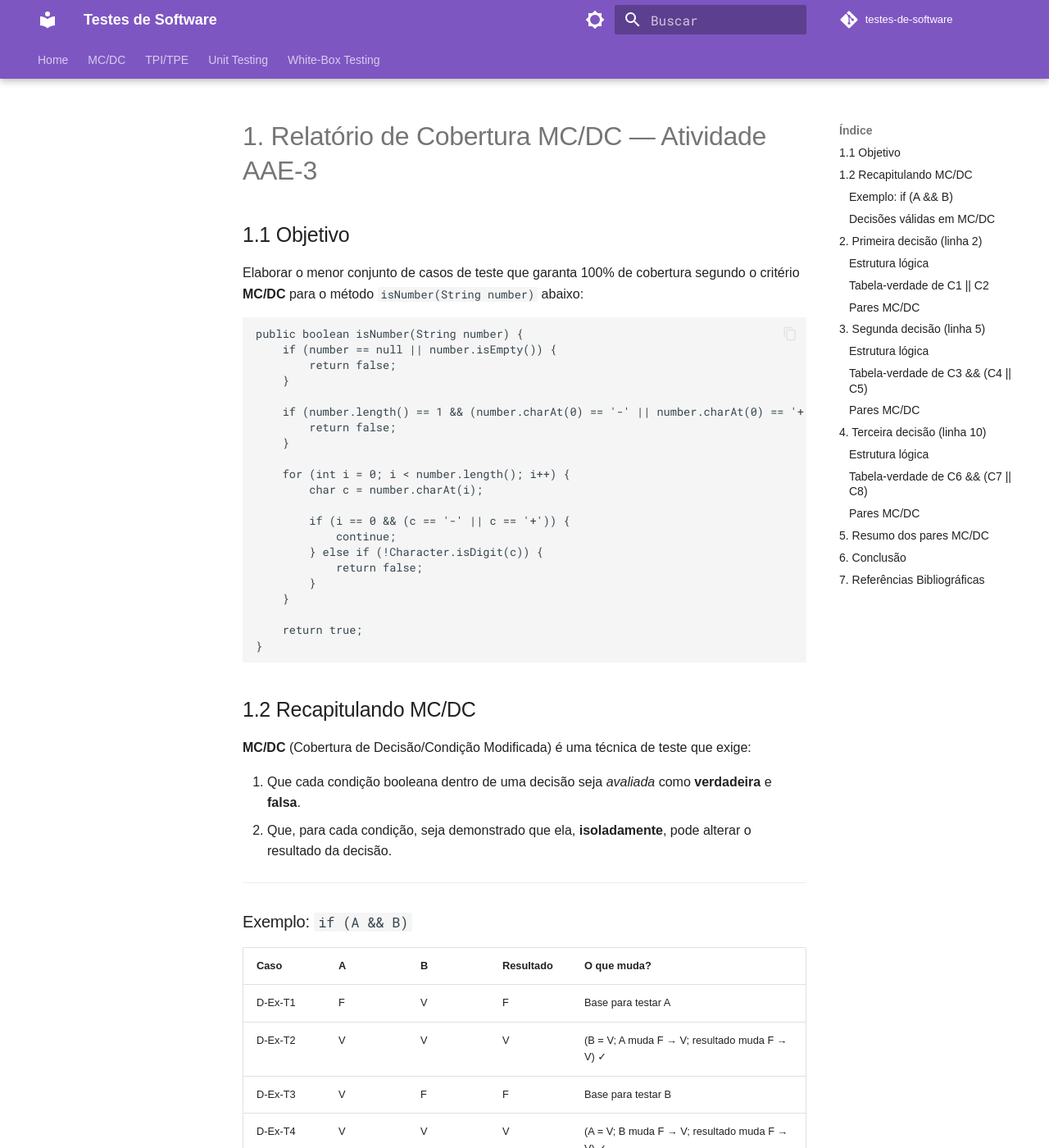
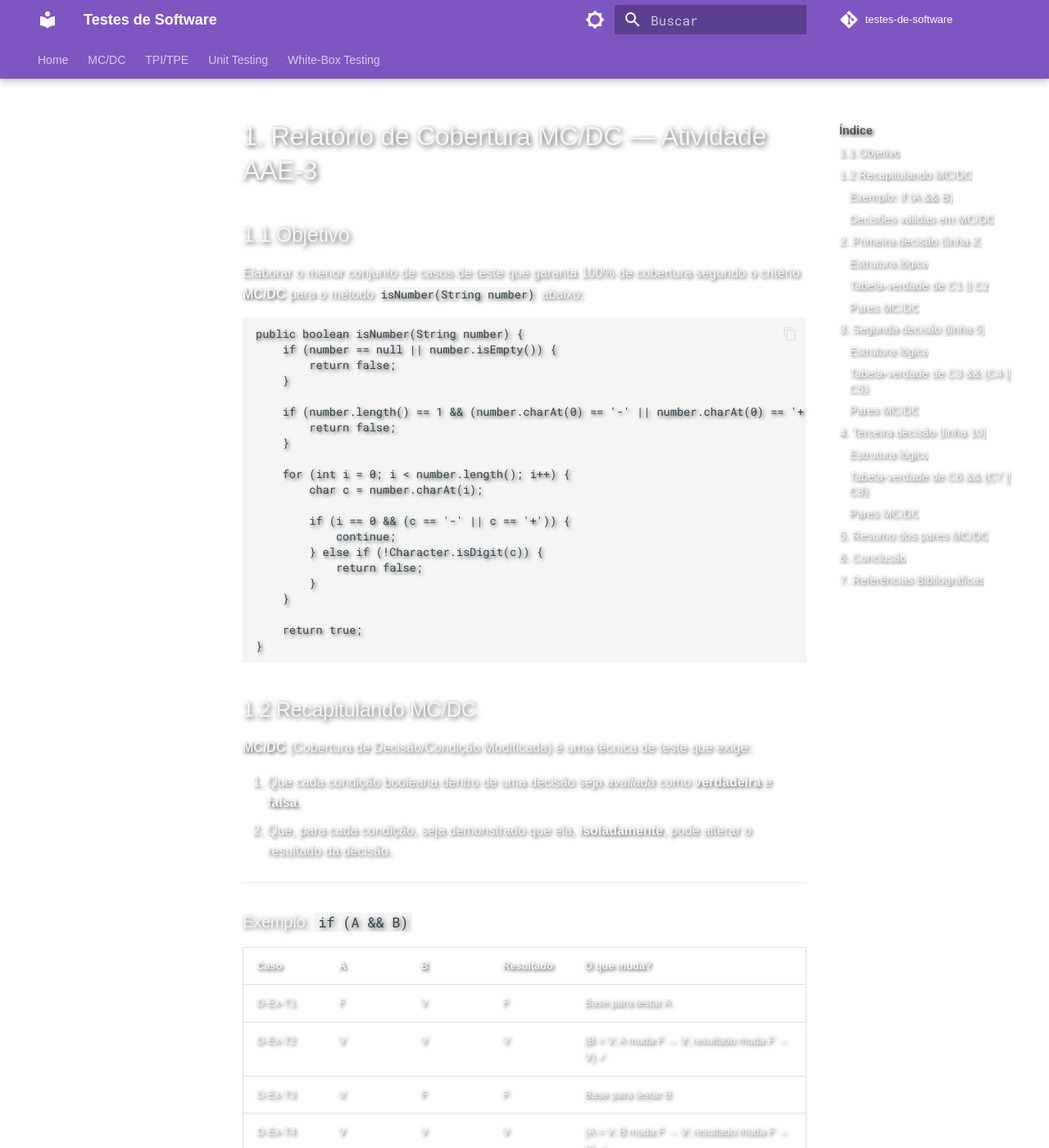
Before and after one commit to arthurrochamoreira/Testes-de-Software, an MkDocs documentation site: the page built from docs/aae3/aae3.md, in a window 1280 px wide and 1400 px high. Shown: the whole window at 82% size. Built offline with MkDocs 1.6.1 and Material for MkDocs 9.7.7, drawn with Linux system fonts in a browser that asks for light colours; comment, search, counter and statistics services are not loaded.

Commit message:
upade css

```diff
--- a/docs/css/custom.css
+++ b/docs/css/custom.css
@@ -67,8 +67,22 @@ body {
   text-shadow: 1px 1px rgba(0, 0, 0, 0.1);
 }
 
+.md-main__inner,
 .md-content {
+  color: #f5f5f5; /* branco levemente quebrado para reduzir brilho extremo e manter contraste */
+  text-shadow: 2px 2px 4px rgba(0, 0, 0, 0.7); /* sombra ainda mais intensa e maior para contraste garantido */
   position: relative;
+}
+
+/* contraste reforçado para títulos */
+.md-content h1,
+.md-content h2,
+.md-content h3,
+.md-content h4,
+.md-content h5,
+.md-content h6 {
+  color: #f5f5f5;
+  text-shadow: 2px 2px 6px rgba(0, 0, 0, 0.7);
 }
 
 .md-content .gradient-bg {
```
